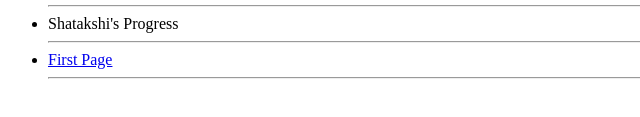
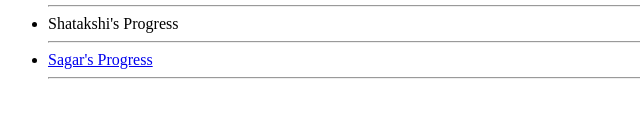
Before and after one commit to sagaragarwal/Project, a plain HTML site: page index.html in a window 1280 px wide. Shown: the part 171-288 px from the top of the page, 0-640 px from the left. Drawn offline with Linux system fonts and the light colour scheme.

Commit message:
Correction in links

```diff
--- a/index.html
+++ b/index.html
@@ -18,7 +18,7 @@
         <hr/>
         <li>Shatakshi's Progress</li>
         <hr/>
-        <li><a href="Sagar/index.html">First Page</a></li>
+        <li><a href="Sagar/index.html">Sagar's Progress</a></li>
         <hr/>
       </ul>
   </body>
```
Also changed, not shown: Sagar/index.html (+1 -1 lines), Sagar/first.HTML (renamed from Sagar/1.HTML).
